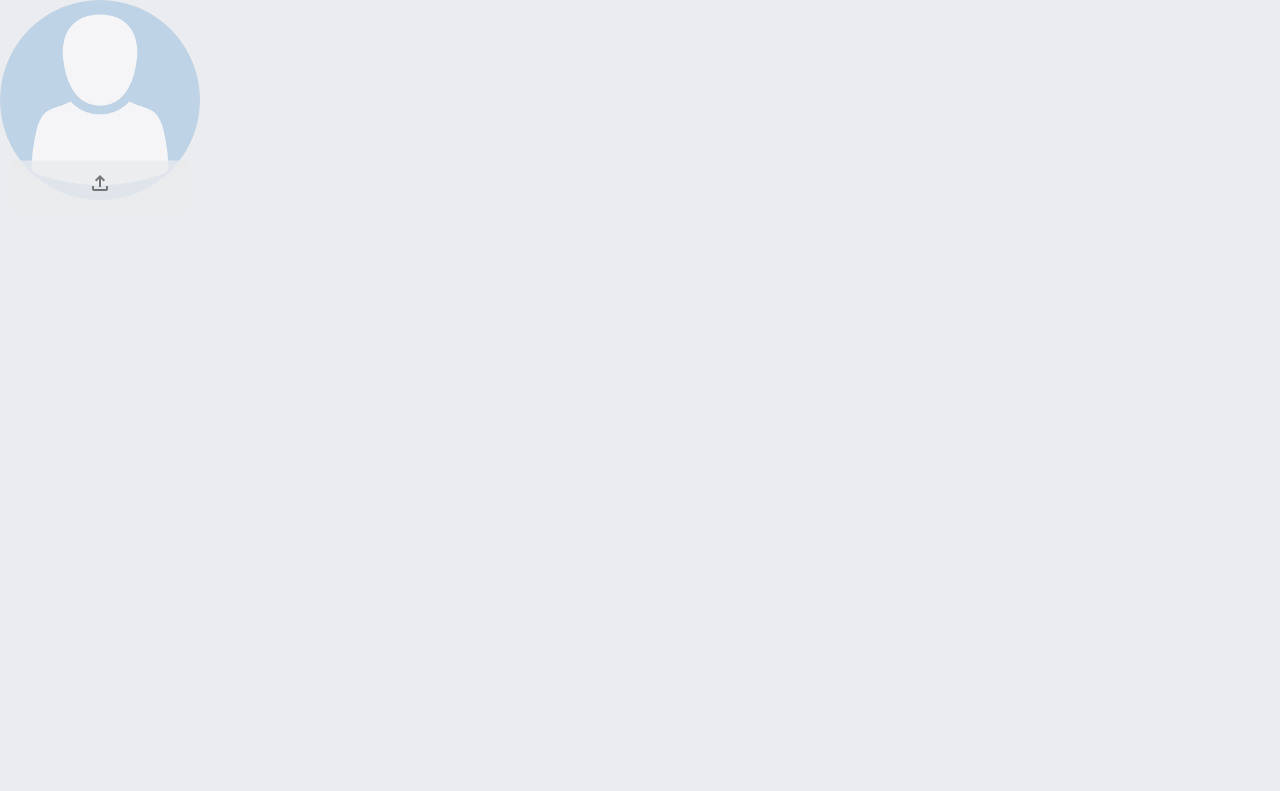
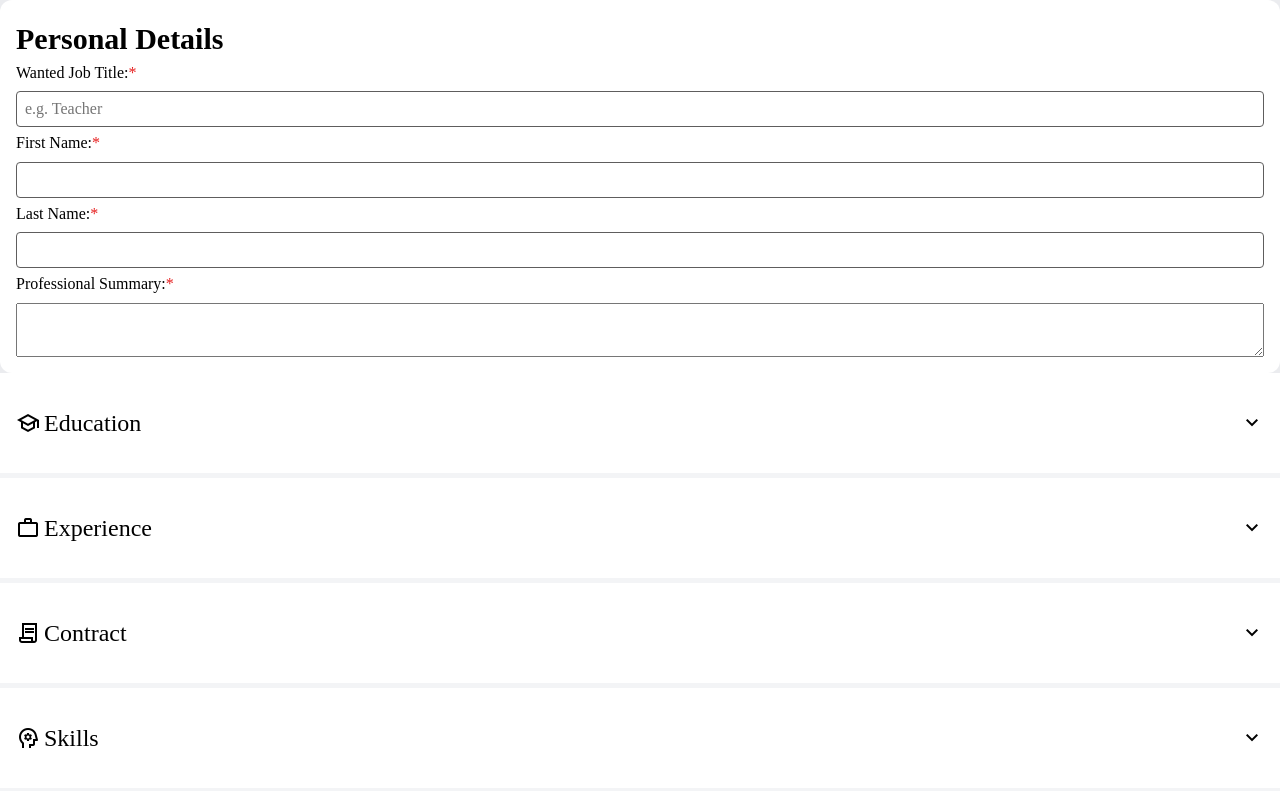
Before and after one commit to ZTanvir/cv-maker, a React (Vite) app: page / in a window 1280 px wide. Shown: the top 791 px of the page. Built offline with nearby package versions, Linux system fonts and the light colour scheme.

Commit message:
Add PersonalDetails component data to cvData

```diff
--- a/src/Components/Cv.jsx
+++ b/src/Components/Cv.jsx
@@ -6,7 +6,7 @@ import CvPreview from "./CvPreview/CvPreview";
 const Cv = () => {
     return (
         <section className="cv-maker">
-            {/* <CvInfo /> */}
+            <CvInfo />
             <CvPreview />
         </section>
     );
--- a/src/Components/CvData.js
+++ b/src/Components/CvData.js
@@ -1,8 +1,9 @@
 const CvData = {
     personal_details: {
-        full_name: "Josephine Meyers",
+        fname: "Josephine",
+        lname: "Mayers",
         profession: "Artist",
-        description:
+        jobSummary:
             "Engineers, as practitioners of engineering, are professionals who invent, design, analyze, build and test machines, complex systems, structures,",
     },
     education: [
--- a/src/Components/CvInfo/CvInfo.jsx
+++ b/src/Components/CvInfo/CvInfo.jsx
@@ -23,7 +23,7 @@ const CvInfo = () => {
 
     return (
         <section className="cvInfo">
-            <PersonalDetails />
+            <PersonalDetails cvData={cvData} updateCvData={setCvData} />
             <InstituteInfo
                 formData={EducationFormData}
                 cvData={cvData}
--- a/src/Components/CvInfo/PersonalDetails/PersonalDetails.jsx
+++ b/src/Components/CvInfo/PersonalDetails/PersonalDetails.jsx
@@ -3,7 +3,7 @@ import InputField from "../../InputField";
 import personalDetailsData from "./personalDetailsData";
 import styles from "../../../styles/personalDetails.module.css";
 
-const PersonalDetails = () => {
+const PersonalDetails = ({ cvData, updateCvData }) => {
     const [personalDetails, setPersonalDetails] = useState({
         profession: "",
         fname: "",
@@ -16,6 +16,13 @@ const PersonalDetails = () => {
         setPersonalDetails({
             ...personalDetails,
             [event.target.name]: event.target.value,
+        });
+        updateCvData({
+            ...cvData,
+            personal_details: {
+                ...cvData.personal_details,
+                ...personalDetails,
+            },
         });
     };
 
```
Also changed, not shown: src/Components/CvPreview/NameAndProfession.jsx (added, +12 -0 lines).
